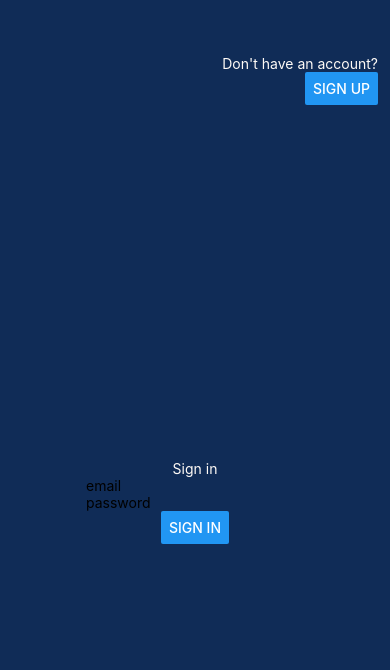
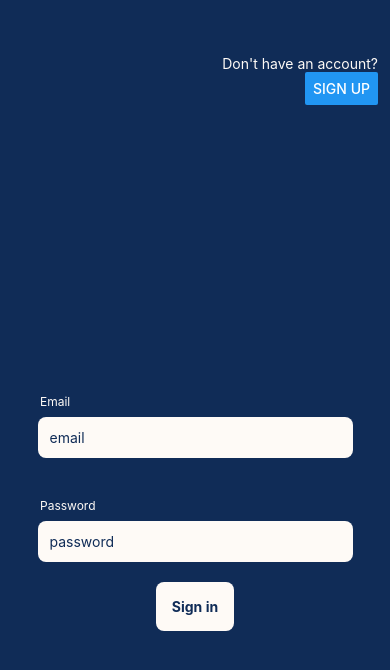
Before and after one commit to LilBr21/water-tracker, a React Native app: screen /Signin in a window 390 px wide. Shown: the top 670 px of the page. Built offline with nearby package versions, Linux system fonts and the light colour scheme.

Commit message:
form customized & basic validation added

```diff
--- a/App.tsx
+++ b/App.tsx
@@ -46,7 +46,6 @@ function Navigation() {
   const { isAuthenticated } = useAuth();
 
   useEffect(() => {
-    console.log(isAuthenticated);
     setAuthenticated(isAuthenticated);
   }, [isAuthenticated]);
 
--- a/src/components/Auth/AuthForm.tsx
+++ b/src/components/Auth/AuthForm.tsx
@@ -1,9 +1,12 @@
 import { useState } from "react";
-import { View, Text, TextInput, Button, StyleSheet } from "react-native";
+import { View, StyleSheet } from "react-native";
 import { useNavigation, ParamListBase } from "@react-navigation/native";
 import { NativeStackNavigationProp } from "@react-navigation/native-stack";
 import { createUser, signInUser } from "../../utils/auth";
+import { validatePassword, validateEmail } from "../../utils/validation";
 import { useAuth } from "../../store/auth-context";
+import { Input } from "../../ui/Input";
+import { Button } from "../../ui/Button";
 import { ExistingAccountButton } from "./ExistingAccountButton";
 import { NewAccountButton } from "./NewAccountButton";
 
@@ -13,7 +16,9 @@ interface IProps {
 
 export const AuthForm = ({ isOnLogin = false }: IProps) => {
   const [email, setEmail] = useState("");
+  const [emailError, setEmailError] = useState("");
   const [password, setPassword] = useState("");
+  const [passwordError, setPasswordError] = useState("");
 
   const navigation = useNavigation<NativeStackNavigationProp<ParamListBase>>();
 
@@ -37,11 +42,55 @@ export const AuthForm = ({ isOnLogin = false }: IProps) => {
     authenticate(token);
   };
 
+  const handlePasswordChange = (text: string) => {
+    setPassword(text);
+    if (passwordError) {
+      const error = validatePassword(password);
+      setPasswordError(error);
+    }
+  };
+
+  const handleEmailChange = (text: string) => {
+    setEmail(text);
+    if (emailError) {
+      const error = validateEmail(email);
+      setEmailError(error);
+    }
+  };
+
+  const handlePasswordBlur = () => {
+    const error = validatePassword(password);
+    setPasswordError(error);
+  };
+
+  const handleEmailBlur = () => {
+    const error = validateEmail(email);
+    setEmailError(error);
+  };
+
+  const handlePasswordFocus = () => {
+    setPasswordError("");
+  };
+
+  const handleEmailFocus = () => {
+    setEmailError("");
+  };
+
   const handleAuth = () => {
+    const passwordValidation = validatePassword(password);
+    setPasswordError(passwordValidation);
+
+    const emailValidation = validateEmail(email);
+    setEmailError(emailValidation);
+
     if (isOnLogin) {
-      handleSignin();
+      if (!passwordError && !emailError) {
+        handleSignin();
+      }
     } else {
-      handleSignup();
+      if (!passwordError && !emailError) {
+        handleSignup();
+      }
     }
   };
 
@@ -53,17 +102,26 @@ export const AuthForm = ({ isOnLogin = false }: IProps) => {
         <ExistingAccountButton handleAuthModeSwitch={handleAuthModeSwitch} />
       )}
       <View style={styles.contentContainer}>
-        <Text style={styles.text}>{isOnLogin ? "Sign in" : "Sign up"}</Text>
-        <TextInput
+        <Input
           placeholder="email"
           autoComplete="email"
-          onChangeText={(text) => setEmail(text)}
+          onChangeText={(text) => handleEmailChange(text)}
+          onBlur={() => handleEmailBlur()}
+          onFocus={() => handleEmailFocus()}
+          labelText="Email"
+          isError={!!emailError}
+          errorText={emailError}
         />
-        <TextInput
+        <Input
           placeholder="password"
           autoComplete="password"
           secureTextEntry
-          onChangeText={(text) => setPassword(text)}
+          onChangeText={(text) => handlePasswordChange(text)}
+          onBlur={() => handlePasswordBlur()}
+          onFocus={() => handlePasswordFocus()}
+          labelText="Password"
+          isError={!!passwordError}
+          errorText={passwordError}
         />
         <Button
           title={isOnLogin ? "Sign in" : "Sign up"}
@@ -84,7 +142,4 @@ const styles = StyleSheet.create({
     alignItems: "center",
     justifyContent: "center",
   },
-  text: {
-    color: "#FEFAF6",
-  },
 });
--- a/src/store/auth-context.tsx
+++ b/src/store/auth-context.tsx
@@ -11,9 +11,7 @@ export const AuthContextProvider = ({ children }: { children: ReactNode }) => {
   const [token, setToken] = useState("");
 
   const authenticate = (token: string) => {
-    console.log(token);
     setToken(token);
-    console.log(token);
   };
 
   const logout = () => {
--- /dev/null
+++ b/src/ui/Button.tsx
@@ -0,0 +1,34 @@
+import { TouchableOpacity, Text, StyleSheet } from "react-native";
+import { colors } from "./constants/colors";
+
+interface IProps {
+  title: string;
+  onPress: () => void;
+  color?: string;
+}
+
+export const Button = ({ title, onPress, color }: IProps) => {
+  return (
+    <TouchableOpacity
+      style={styles(color).button}
+      onPress={onPress}
+      activeOpacity={0.8}
+    >
+      <Text style={styles(color).text}>{title}</Text>
+    </TouchableOpacity>
+  );
+};
+
+const styles = (color?: string) =>
+  StyleSheet.create({
+    button: {
+      backgroundColor: color || colors.lightPrimary,
+      padding: 16,
+      marginHorizontal: 20,
+      borderRadius: 8,
+    },
+    text: {
+      color: colors.darkPrimary,
+      fontWeight: "700",
+    },
+  });
--- /dev/null
+++ b/src/ui/Input.tsx
@@ -0,0 +1,80 @@
+import {
+  TextInput,
+  Text,
+  View,
+  TextInputProps,
+  StyleSheet,
+} from "react-native";
+import { colors } from "./constants/colors";
+
+interface IProps {
+  labelText?: string;
+  placeholder?: string;
+  errorText?: string;
+  onChangeText?: (text: string) => void;
+  onBlur?: () => void;
+  onFocus?: () => void;
+  autoComplete?: TextInputProps["autoComplete"];
+  autoCapitalize?: TextInputProps["autoCapitalize"];
+  isError?: boolean;
+  secureTextEntry?: boolean;
+}
+
+export const Input = ({
+  labelText,
+  placeholder,
+  errorText,
+  onChangeText,
+  onBlur,
+  onFocus,
+  autoComplete,
+  autoCapitalize = "none",
+  isError = false,
+  secureTextEntry,
+}: IProps) => {
+  return (
+    <View style={styles.container}>
+      <Text style={styles.text}>{labelText}</Text>
+      <TextInput
+        placeholder={placeholder}
+        onChangeText={onChangeText}
+        autoComplete={autoComplete}
+        autoCapitalize={autoCapitalize}
+        secureTextEntry={secureTextEntry}
+        style={styles.textInput}
+        onBlur={onBlur}
+        onFocus={onFocus}
+      />
+      {isError && <Text style={styles.errorText}>{errorText}</Text>}
+    </View>
+  );
+};
+
+const styles = StyleSheet.create({
+  container: {
+    display: "flex",
+    alignItems: "center",
+    justifyContent: "center",
+    padding: 20,
+    gap: 8,
+    width: "100%",
+  },
+  text: {
+    fontSize: 12,
+    color: colors.lightPrimary,
+    textAlign: "left",
+    width: "100%",
+    paddingLeft: 20,
+  },
+  textInput: {
+    backgroundColor: colors.lightPrimary,
+    color: colors.darkPrimary,
+    padding: 12,
+    width: "90%",
+    borderRadius: 8,
+  },
+  errorText: {
+    color: colors.errorPrimary,
+    fontSize: 14,
+  },
+});
--- /dev/null
+++ b/src/ui/constants/colors.ts
@@ -0,0 +1,7 @@
+
+
+export const colors = {
+    lightPrimary: '#FEFAF6',
+    darkPrimary: '#102C57',
+    errorPrimary: '#FF0000',
+};
--- a/src/utils/auth.ts
+++ b/src/utils/auth.ts
@@ -27,7 +27,6 @@ export const signInUser = async (email: string, password: string) => {
                 password,
                 returnSecureToken: true,
             });
-            console.log(response);
 
             const token = response.data.idToken;
         return token;
--- /dev/null
+++ b/src/utils/validation.ts
@@ -0,0 +1,21 @@
+
+
+export const validatePassword = (password: string) => {
+    if (password.length < 6) {
+        return "Password must be at least 6 characters long";
+    }
+    return '';
+};
+
+export const validateEmail = (email: string) => {
+
+    if (String(email)
+      .toLowerCase()
+      .match(
+        /^(([^<>()[\]\\.,;:\s@"]+(\.[^<>()[\]\\.,;:\s@"]+)*)|.(".+"))@((\[[0-9]{1,3}\.[0-9]{1,3}\.[0-9]{1,3}\.[0-9]{1,3}\])|(([a-zA-Z\-0-9]+\.)+[a-zA-Z]{2,}))$/
+      )) {
+        return '';
+      } else {
+        return 'Invalid email';
+      }
+  };
```
